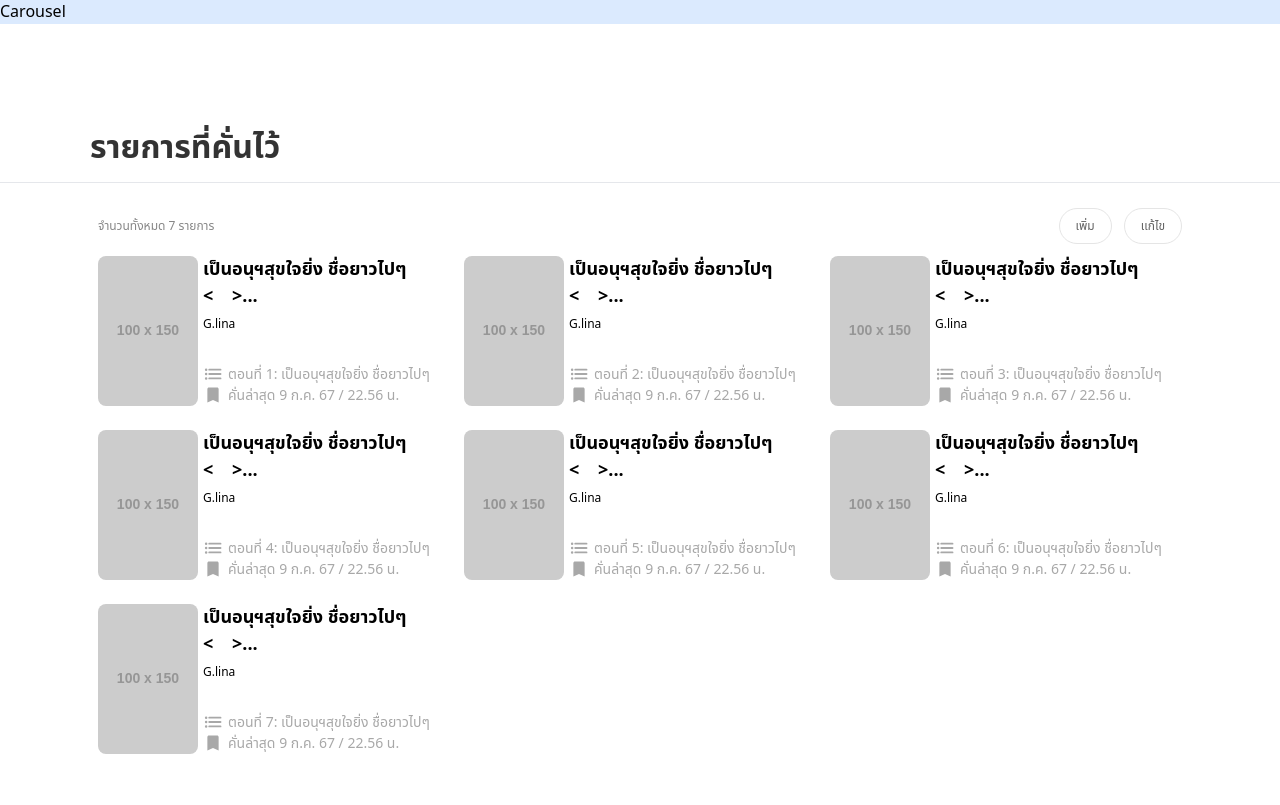
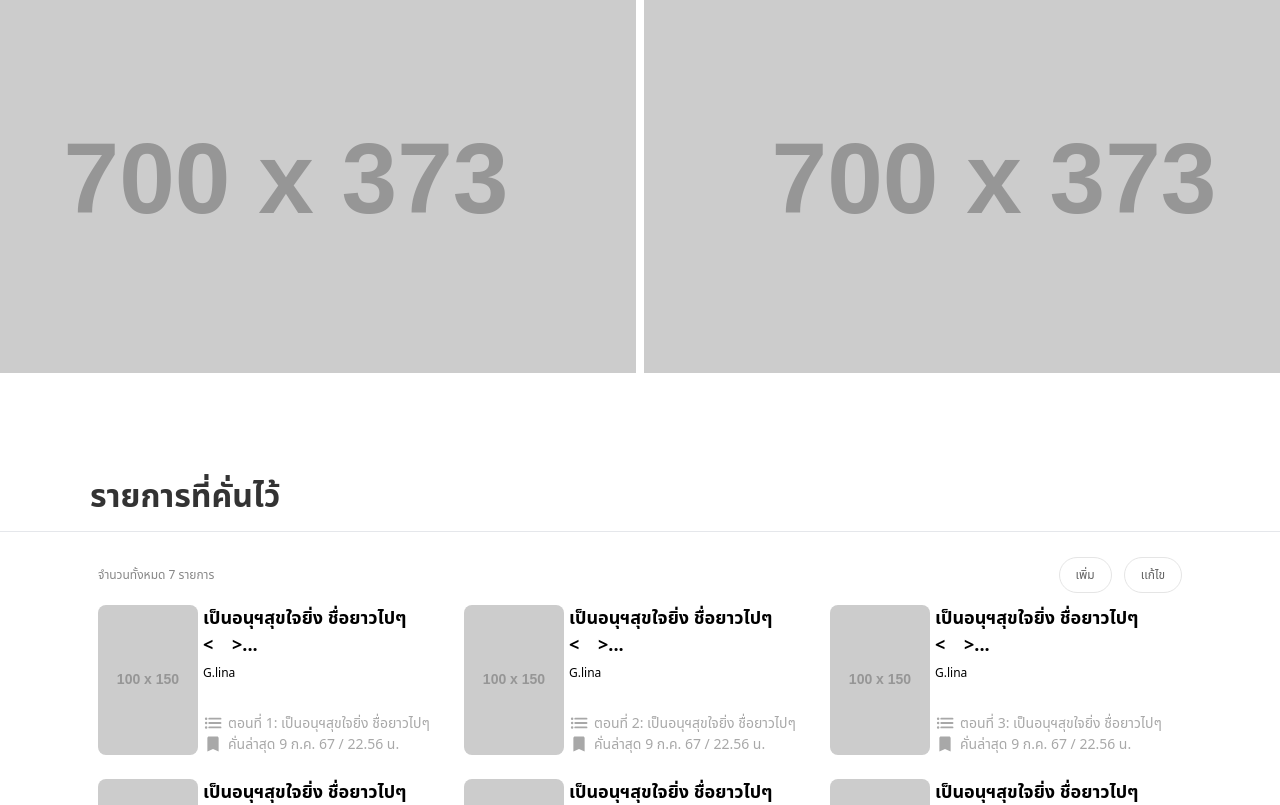
Before and after one commit to AtomChidjai/Dek-D-Frontend-Challenge-2024, a React (Vite) app in the folder front-end-project/: page / in a window 1280 px wide. Shown: the top 805 px of the page. Built offline with nearby package versions, Linux system fonts and the light colour scheme.

Commit message:
carousel slider

```diff
--- a/front-end-project/src/components/Carousel.jsx
+++ b/front-end-project/src/components/Carousel.jsx
@@ -1,13 +1,27 @@
-import React from 'react'
+import React from 'react';
 
 const Carousel = () => {
+  const slides = [
+    'https://placehold.co/700x373',
+    'https://placehold.co/700x373',
+    'https://placehold.co/700x373',
+    'https://placehold.co/700x373',
+    'https://placehold.co/700x373',
+    'https://placehold.co/700x373'
+  ];
+
   return (
-    <>
-        <div className='w-full bg-blue-100'>
-            Carousel
-        </div>
-    </>
-  )
-}
+    <div className="relative w-full mx-auto overflow-x-hidden">
+      <div className="flex justify-center items-center relative space-x-2">
+        {slides.map((slide, index) => (
+          <img
+            key={index}
+            src={slide}
+          />
+        ))}
+      </div>
+    </div>
+  );
+};
 
-export default Carousel
+export default Carousel;
```
